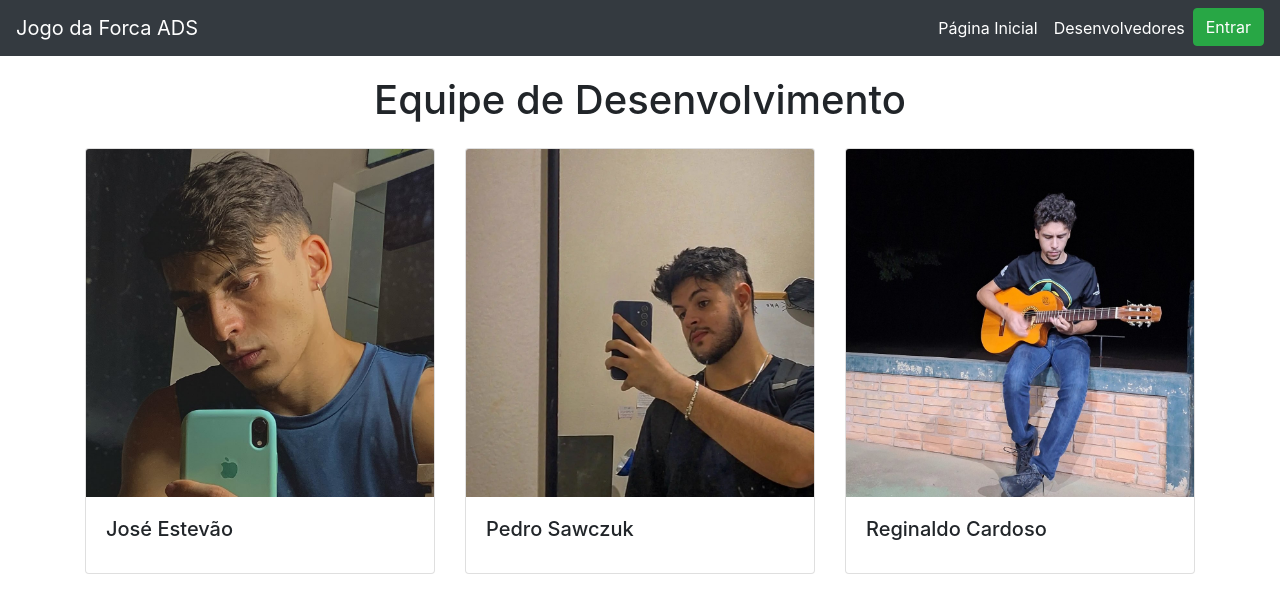
After one commit to PedroSawczuk/jogo-forca-ADS, a Django app: page /desenvolvedores in a window 1280 px wide. The commit adds this page. Shown: the top 613 px of the page. Run offline with Django 5.2, Linux system fonts and the light colour scheme; some libraries are stand-ins or nearby versions.

Commit message:
Adiciona imagens dos devs - Cria desenvolvedoresPage

```diff
--- a/core/templates/base.html
+++ b/core/templates/base.html
@@ -20,7 +20,7 @@
             <a class="nav-link text-white" href="{% url 'homePage' %}">Página Inicial</a>
           </li>
           <li class="nav-item">
-            <a class="nav-link text-white" href="{% url 'homePage' %}">Desenvolvedores</a>
+            <a class="nav-link text-white" href="{% url 'desenvolvedoresPage' %}">Desenvolvedores</a>
           </li>
           <!-- TODO : Como não tem essas páginas ainda, ao criar a URL, substituir pela URL real  -->
           <!-- <li class="nav-item"><a class="nav-link" href="{% url 'homePage' %}"></a></li> -->
--- /dev/null
+++ b/core/templates/desenvolvedoresPage.html
@@ -0,0 +1,52 @@
+{% extends 'base.html' %}
+
+{% load static %}
+
+{% block title %}Desenvolvedores{%endblock title %}
+
+{% block main %}
+<div class="container">
+  <h1 class="text-center mb-4" style="margin: .5em 0 .5em 0;">Equipe de Desenvolvimento</h1>
+
+  <div class="row">
+    <div class="col-12 col-sm-6 col-md-4 mb-4">
+      <div class="card" style="width: 100%">
+        <img
+          class="card-img-top"
+          src="{% static 'image/jose-estevao.jpg' %}"
+          alt="Imagem do Tevinpvp"
+        />
+        <div class="card-body">
+          <h5 class="card-title">José Estevão</h5>
+        </div>
+      </div>
+    </div>
+
+    <div class="col-12 col-sm-6 col-md-4 mb-4">
+      <div class="card" style="width: 100%">
+        <img
+          class="card-img-top"
+          src="{% static 'image/pedro-sawczuk.jpg' %}"
+          alt="Imagem do Pedrinpvp"
+        />
+        <div class="card-body">
+          <h5 class="card-title">Pedro Sawczuk</h5>
+        </div>
+      </div>
+    </div>
+
+    <div class="col-12 col-sm-6 col-md-4 mb-4">
+      <div class="card" style="width: 100%">
+        <img
+          class="card-img-top"
+          src="{% static 'image/reginaldo-junior.jpg' %}"
+          alt="Imagem do Junipvp"
+        />
+        <div class="card-body">
+          <h5 class="card-title">Reginaldo Cardoso</h5>
+        </div>
+      </div>
+    </div>
+  </div>
+</div>
+{% endblock main %}
--- a/core/urls.py
+++ b/core/urls.py
@@ -3,4 +3,5 @@ from .views import *
 
 urlpatterns = [
     path("", HomePageView.as_view(), name="homePage"),
+    path("desenvolvedores", DesenvolvedoresPageView.as_view(), name="desenvolvedoresPage"),
 ]
--- a/core/views.py
+++ b/core/views.py
@@ -3,3 +3,6 @@ from django.views.generic import *
 
 class HomePageView(TemplateView):
     template_name = "homePage.html"
+
+class DesenvolvedoresPageView(TemplateView):
+    template_name = "desenvolvedoresPage.html"
--- a/jogoForca/settings.py
+++ b/jogoForca/settings.py
@@ -10,6 +10,7 @@ For the full list of settings and their values, see
 https://docs.djangoproject.com/en/5.1/ref/settings/
 """
 
+import os
 from pathlib import Path
 
 # Build paths inside the project like this: BASE_DIR / 'subdir'.
@@ -119,7 +120,9 @@ USE_TZ = True
 # https://docs.djangoproject.com/en/5.1/howto/static-files/
 
 STATIC_URL = '/static/'
-STATIC_ROOT = BASE_DIR / 'staticfiles'
+STATICFILES_DIRS = [
+    os.path.join(BASE_DIR, 'static'),
+]
 
 MEDIA_URL = '/media/'
 MEDIA_ROOT = BASE_DIR / 'media'
--- a/jogoForca/urls.py
+++ b/jogoForca/urls.py
@@ -22,7 +22,7 @@ from django.urls import path, include
 urlpatterns = [
     path('admin/', admin.site.urls),
     path('', include('core.urls')),
-]
+] + static(settings.STATIC_URL, document_root=settings.STATIC_ROOT)
 
 # Servir arquivos de mídia e estáticos durante o desenvolvimento
 if settings.DEBUG:
```
Also changed, not shown: jogoForca_db.sqlite3, static/image/jose-estevao.jpg (added), static/image/pedro-sawczuk.jpg (added), static/image/reginaldo-junior.jpg (added).
